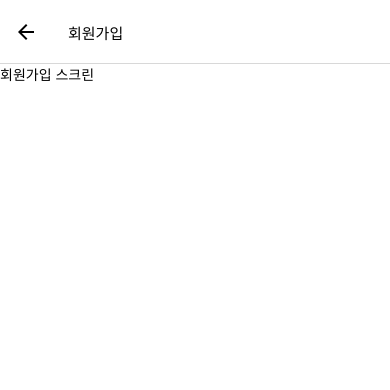
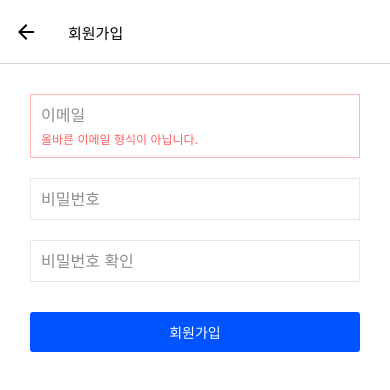
Before and after one commit to nerd-team-1/favorite-18-client-jake, a React Native app: screen /Signup in a window 390 px wide. Shown: the top 390 px of the page. Built offline with nearby package versions, Linux system fonts and the light colour scheme.

Commit message:
feat : Signup screen with validate

```diff
--- a/src/screens/auth/LoginScreen.tsx
+++ b/src/screens/auth/LoginScreen.tsx
@@ -19,7 +19,7 @@ function LoginScreen() {
   });
 
   const handleSubmit = () => {
-    console.log(login.values);
+    console.log('login.values', login.values);
   };
 
   return (
--- a/src/screens/auth/SignupScreen.tsx
+++ b/src/screens/auth/SignupScreen.tsx
@@ -1,14 +1,75 @@
-import React from 'react';
-import {StyleSheet, Text, View} from 'react-native';
+import React, {useRef} from 'react';
+import {StyleSheet, TextInput, View} from 'react-native';
+import useForm from '../../hooks/useForm';
+import {SafeAreaView} from 'react-native-safe-area-context';
+import CustomInputField from '../../components/CustomInputField';
+import CustomButton from '../../components/CustomButton';
+import {validateSignup} from '../../utils';
 
 function SignupScreen() {
+  const passwordRef = useRef<TextInput | null>(null);
+  const passwordConfirmRef = useRef<TextInput | null>(null);
+
+  const signup = useForm({
+    initialValue: {email: '', password: '', passwordConfirm: ''},
+    validate: validateSignup,
+  });
+
+  const handleSubmit = () => {
+    console.log('signup.values', signup.values);
+  };
+
   return (
-    <View>
-      <Text>회원가입 스크린</Text>
-    </View>
+    <SafeAreaView style={styles.container}>
+      <View style={styles.inputContainer}>
+        <CustomInputField
+          autoFocus
+          placeholder="이메일"
+          error={signup.errors.email}
+          touched={signup.touched.email}
+          inputMode="email"
+          returnKeyType="next"
+          blurOnSubmit={false}
+          onSubmitEditing={() => passwordRef.current?.focus()}
+          {...signup.getTextInputProps('email')}
+        />
+        <CustomInputField
+          ref={passwordRef}
+          placeholder="비밀번호"
+          textContentType="oneTimeCode"
+          error={signup.errors.password}
+          touched={signup.touched.password}
+          secureTextEntry
+          returnKeyType="next"
+          blurOnSubmit={false}
+          onSubmitEditing={() => passwordConfirmRef.current?.focus()}
+          {...signup.getTextInputProps('password')}
+        />
+        <CustomInputField
+          ref={passwordConfirmRef}
+          placeholder="비밀번호 확인"
+          textContentType="oneTimeCode"
+          error={signup.errors.passwordConfirm}
+          touched={signup.touched.passwordConfirm}
+          secureTextEntry
+          onSubmitEditing={handleSubmit}
+          {...signup.getTextInputProps('passwordConfirm')}
+        />
+      </View>
+      <CustomButton label="회원가입" onPress={handleSubmit} />
+    </SafeAreaView>
   );
 }
 
-const styles = StyleSheet.create({});
+const styles = StyleSheet.create({
+  container: {
+    flex: 1,
+    margin: 30,
+  },
+  inputContainer: {
+    gap: 20,
+    marginBottom: 30,
+  },
+});
 
 export default SignupScreen;
--- a/src/utils/validate.ts
+++ b/src/utils/validate.ts
@@ -24,4 +24,15 @@ function validateLogin(values: UserInformation) {
   return validateUser(values);
 }
 
-export {validateLogin};
+function validateSignup(values: UserInformation & {passwordConfirm: string}) {
+  const errors = validateUser(values);
+  const signupErrors = {...errors, passwordConfirm: ''};
+
+  if (values.password !== values.passwordConfirm) {
+    signupErrors.passwordConfirm = '비밀번호가 일치하지 않습니다.';
+  }
+
+  return signupErrors;
+}
+
+export {validateLogin, validateSignup};
```
